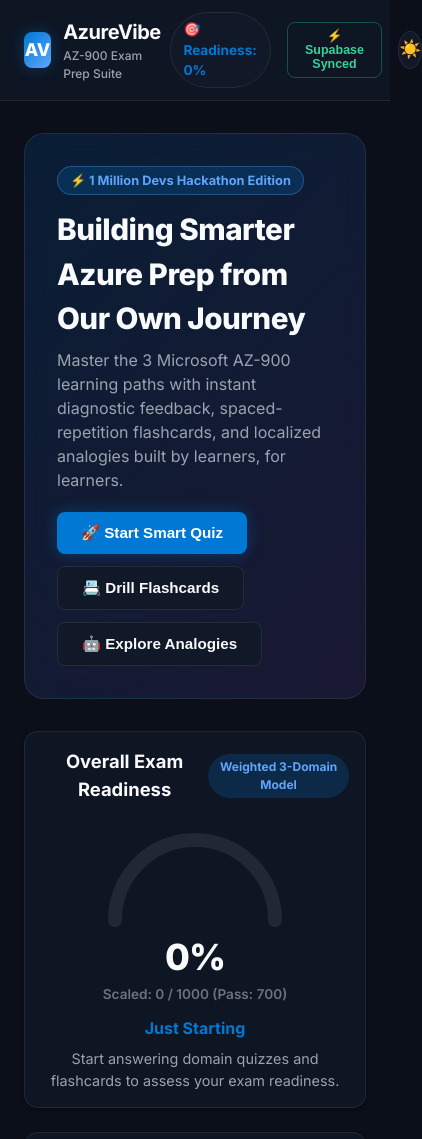
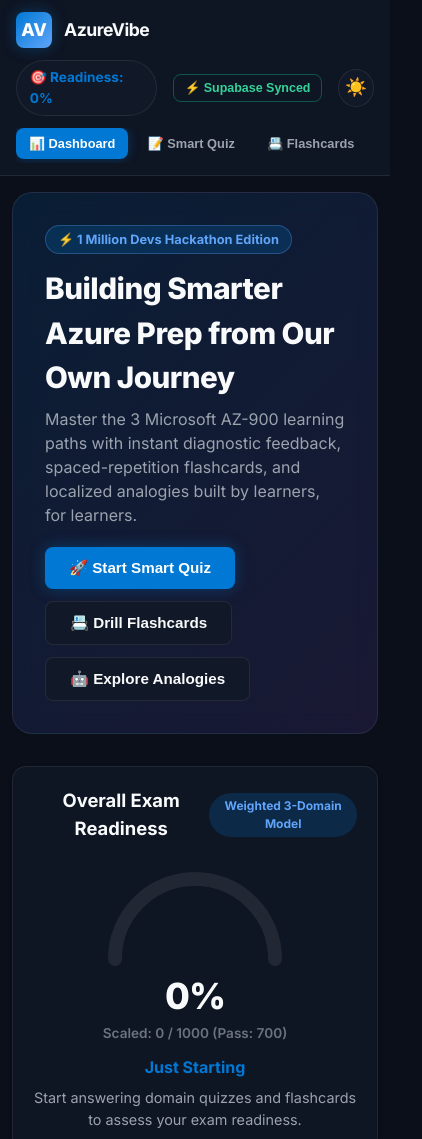
Before and after one commit to makeromusa/azurevibe, a website: page index.html in a window 390 px wide. Shown: the top 1139 px of the page, 422 px wide, since content can reach past the window. Drawn offline with Linux system fonts and the light colour scheme.

Commit message:
fix(ui): mobile responsive navigation bar and cache-busted assets (v1.1.0)

```diff
--- a/css/styles.css
+++ b/css/styles.css
@@ -894,16 +894,77 @@
 
 /* Responsive Breakpoints */
 @media (max-width: 900px) {
-  .grid-2, .grid-3 {
-    grid-template-columns: 1fr;
+  .navbar {
+    flex-wrap: wrap;
+    padding: 0.75rem 1rem;
+    gap: 0.75rem;
   }
 
   .nav-links {
-    display: none; /* Collapsible or scrollable on small screens */
+    display: flex;
+    order: 3;
+    width: 100%;
+    overflow-x: auto;
+    gap: 0.4rem;
+    padding-bottom: 4px;
+    -webkit-overflow-scrolling: touch;
+    scrollbar-width: none;
+  }
+
+  .nav-links::-webkit-scrollbar {
+    display: none;
+  }
+
+  .nav-btn {
+    white-space: nowrap;
+    padding: 0.45rem 0.75rem;
+    font-size: 0.8rem;
+    flex-shrink: 0;
+  }
+
+  .grid-2, .grid-3 {
+    grid-template-columns: 1fr;
   }
 
   .hero-card {
     flex-direction: column;
     align-items: flex-start;
+    gap: 1.25rem;
+  }
+
+  .hero-readiness {
+    width: 100%;
+    justify-content: center;
+  }
+
+  .flashcard-stage {
+    min-height: 280px;
   }
 }
+
+@media (max-width: 600px) {
+  .container {
+    padding: 1rem 0.75rem 4rem 0.75rem;
+  }
+
+  .brand-title {
+    font-size: 1.1rem;
+  }
+
+  .brand-subtitle {
+    display: none;
+  }
+
+  .card {
+    padding: 1.25rem;
+  }
+
+  .quiz-actions {
+    flex-direction: column;
+    width: 100%;
+  }
+
+  .quiz-actions button {
+    width: 100%;
+  }
+}
--- a/index.html
+++ b/index.html
@@ -5,7 +5,7 @@
   <meta name="viewport" content="width=device-width, initial-scale=1.0" />
   <title>AzureVibe — Intelligent AZ-900 Exam Prep Suite</title>
   <meta name="description" content="AI-powered unofficial AZ-900 exam preparation tool built for the 1 Million Devs Vibe Coding Hackathon by Power Learn Project Africa." />
-  <link rel="stylesheet" href="css/styles.css" />
+  <link rel="stylesheet" href="/css/styles.css?v=1.1.0" />
   <!-- Google Fonts: Inter -->
   <link rel="preconnect" href="https://fonts.googleapis.com" />
   <link rel="preconnect" href="https://fonts.gstatic.com" crossorigin />
@@ -553,6 +553,6 @@
   </footer>
 
   <!-- Application Entry Script (ES6 Modules) -->
-  <script type="module" src="js/app.js"></script>
+  <script type="module" src="/js/app.js?v=1.1.0"></script>
 </body>
 </html>
--- a/public/css/styles.css
+++ b/public/css/styles.css
@@ -894,16 +894,77 @@
 
 /* Responsive Breakpoints */
 @media (max-width: 900px) {
-  .grid-2, .grid-3 {
-    grid-template-columns: 1fr;
+  .navbar {
+    flex-wrap: wrap;
+    padding: 0.75rem 1rem;
+    gap: 0.75rem;
   }
 
   .nav-links {
-    display: none; /* Collapsible or scrollable on small screens */
+    display: flex;
+    order: 3;
+    width: 100%;
+    overflow-x: auto;
+    gap: 0.4rem;
+    padding-bottom: 4px;
+    -webkit-overflow-scrolling: touch;
+    scrollbar-width: none;
+  }
+
+  .nav-links::-webkit-scrollbar {
+    display: none;
+  }
+
+  .nav-btn {
+    white-space: nowrap;
+    padding: 0.45rem 0.75rem;
+    font-size: 0.8rem;
+    flex-shrink: 0;
+  }
+
+  .grid-2, .grid-3 {
+    grid-template-columns: 1fr;
   }
 
   .hero-card {
     flex-direction: column;
     align-items: flex-start;
+    gap: 1.25rem;
+  }
+
+  .hero-readiness {
+    width: 100%;
+    justify-content: center;
+  }
+
+  .flashcard-stage {
+    min-height: 280px;
   }
 }
+
+@media (max-width: 600px) {
+  .container {
+    padding: 1rem 0.75rem 4rem 0.75rem;
+  }
+
+  .brand-title {
+    font-size: 1.1rem;
+  }
+
+  .brand-subtitle {
+    display: none;
+  }
+
+  .card {
+    padding: 1.25rem;
+  }
+
+  .quiz-actions {
+    flex-direction: column;
+    width: 100%;
+  }
+
+  .quiz-actions button {
+    width: 100%;
+  }
+}
```
Also changed, not shown: public/index.html (+2 -2 lines).
